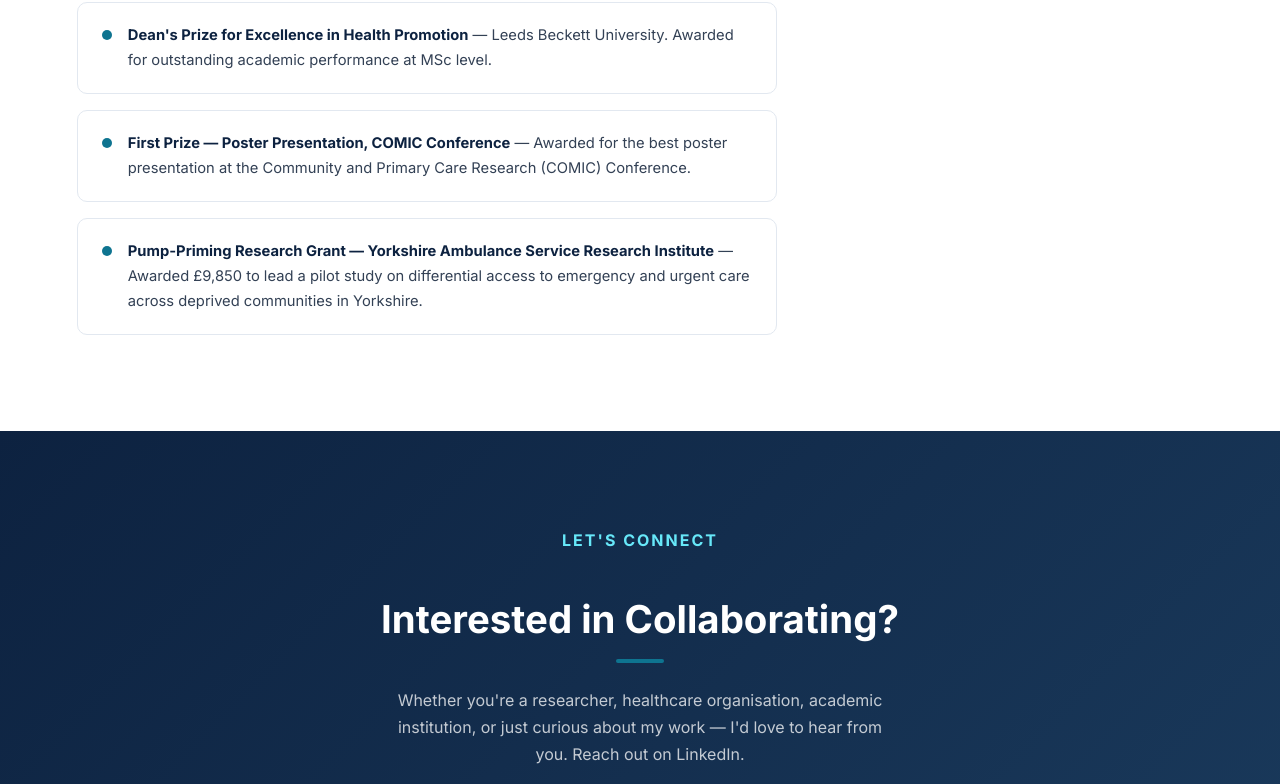
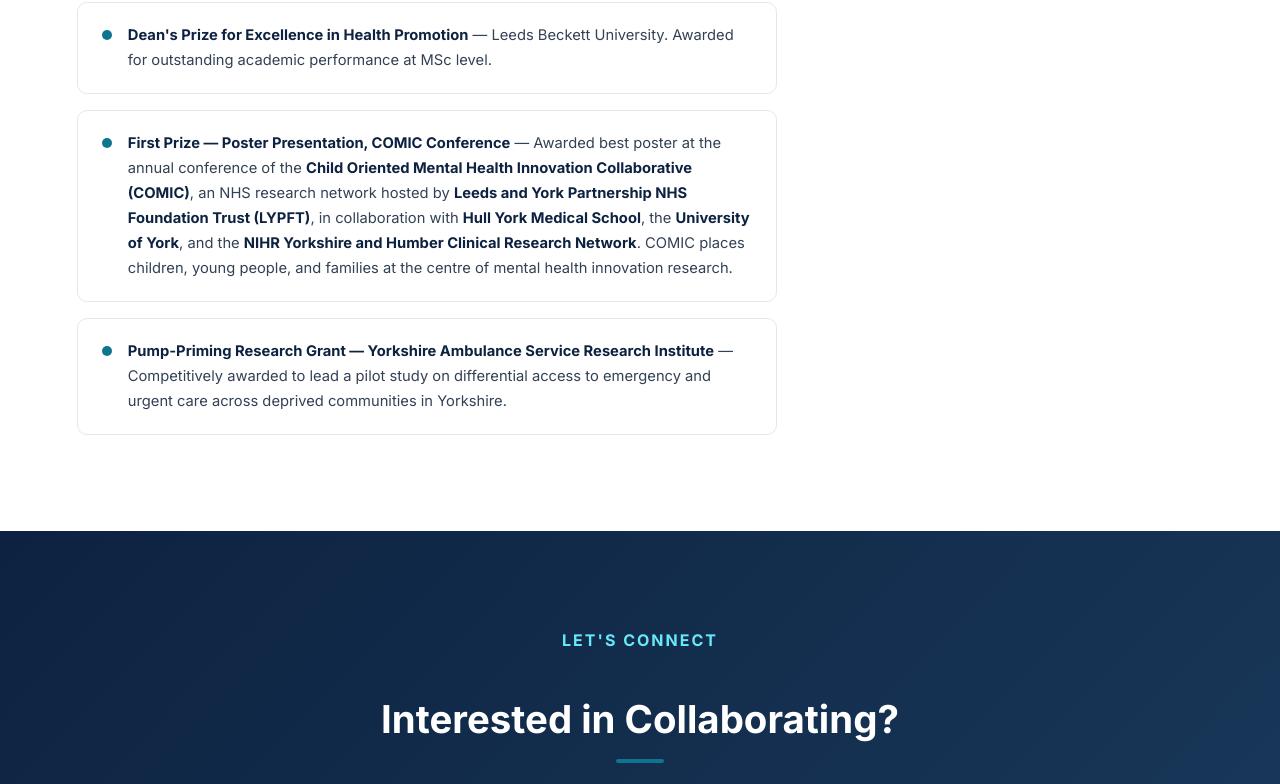
Before and after one commit to chidubemejiofor/chidubemejiofor.github.io, a plain HTML site: page index.html in a window 1280 px wide. Shown: the part 5380-6164 px from the top of the page. Drawn offline with nearby package versions, Linux system fonts and the light colour scheme.

Commit message:
Update COMIC award with full name and affiliations, remove grant amount

```diff
--- a/index.html
+++ b/index.html
@@ -540,11 +540,11 @@
     </div>
     <div class="honour-item">
       <div class="honour-dot"></div>
-      <p class="honour-text"><strong>First Prize — Poster Presentation, COMIC Conference</strong> — Awarded for the best poster presentation at the Community and Primary Care Research (COMIC) Conference.</p>
+      <p class="honour-text"><strong>First Prize — Poster Presentation, COMIC Conference</strong> — Awarded best poster at the annual conference of the <strong>Child Oriented Mental Health Innovation Collaborative (COMIC)</strong>, an NHS research network hosted by <strong>Leeds and York Partnership NHS Foundation Trust (LYPFT)</strong>, in collaboration with <strong>Hull York Medical School</strong>, the <strong>University of York</strong>, and the <strong>NIHR Yorkshire and Humber Clinical Research Network</strong>. COMIC places children, young people, and families at the centre of mental health innovation research.</p>
     </div>
     <div class="honour-item">
       <div class="honour-dot"></div>
-      <p class="honour-text"><strong>Pump-Priming Research Grant — Yorkshire Ambulance Service Research Institute</strong> — Awarded £9,850 to lead a pilot study on differential access to emergency and urgent care across deprived communities in Yorkshire.</p>
+      <p class="honour-text"><strong>Pump-Priming Research Grant — Yorkshire Ambulance Service Research Institute</strong> — Competitively awarded to lead a pilot study on differential access to emergency and urgent care across deprived communities in Yorkshire.</p>
     </div>
   </div>
 </section>
```
